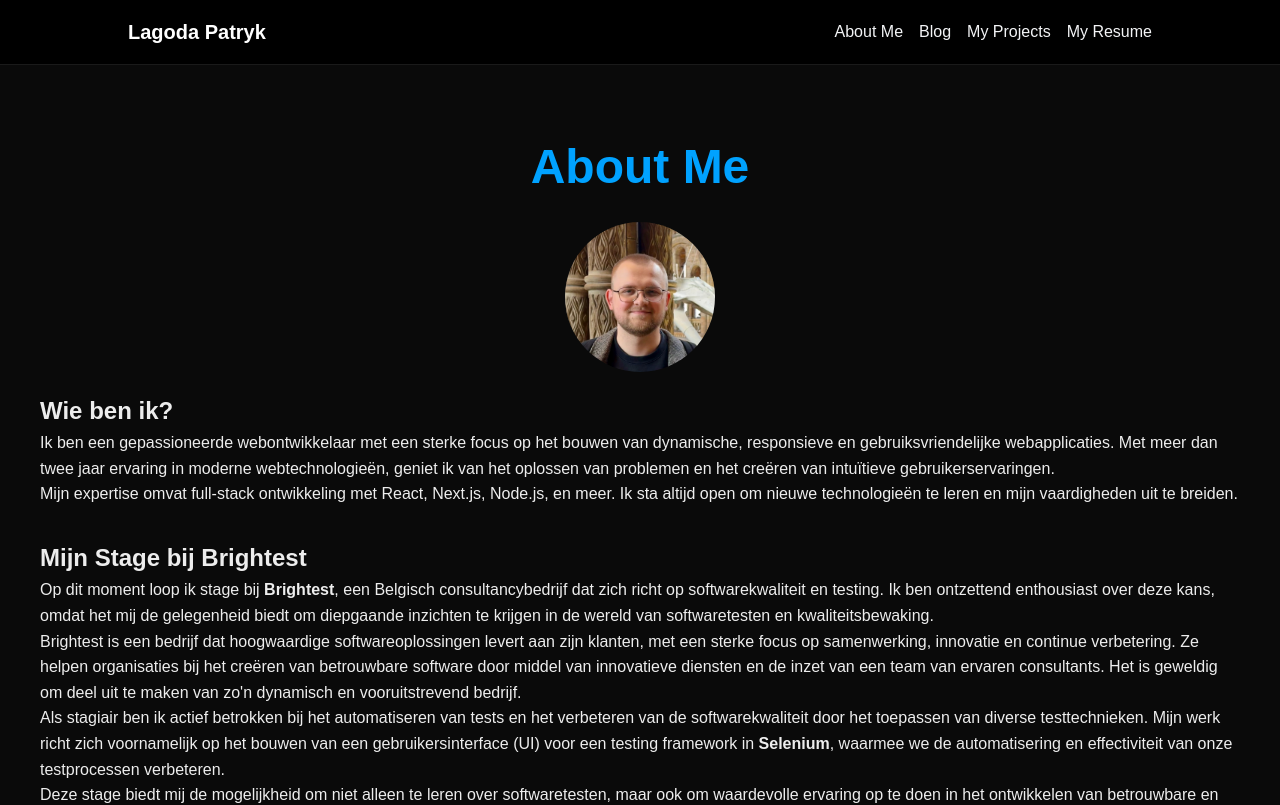
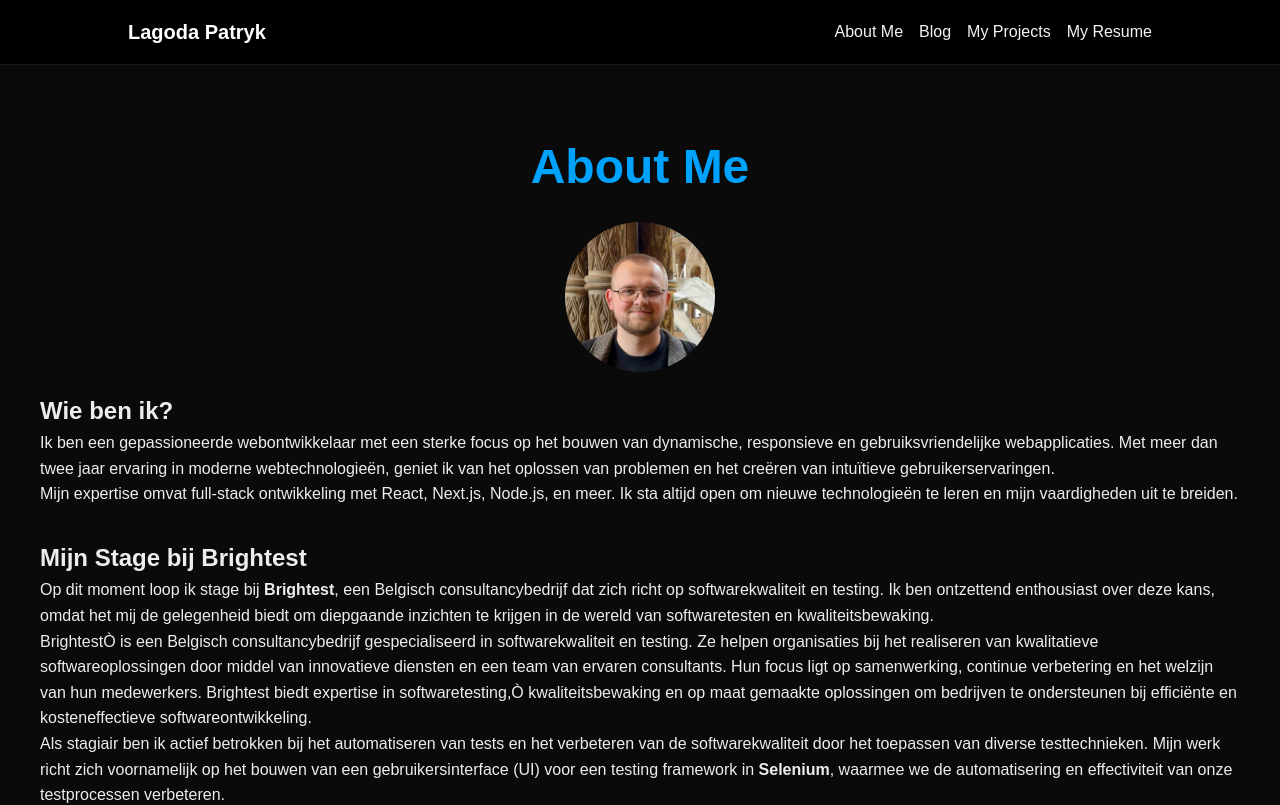
Before and after one commit to xdpatrykxd/portfolio-app, a Next.js app: page /about in a window 1280 px wide. Shown: the top 805 px of the page. Built offline with nearby package versions, Linux system fonts and the light colour scheme.

Commit message:
abaout changes

```diff
--- a/src/pages/about.tsx
+++ b/src/pages/about.tsx
@@ -74,13 +74,16 @@ export default function About() {
                     softwaretesten en kwaliteitsbewaking.
                   </p>
                   <p>
-                    Brightest is een bedrijf dat hoogwaardige
-                    softwareoplossingen levert aan zijn klanten, met een sterke
-                    focus op samenwerking, innovatie en continue verbetering. Ze
-                    helpen organisaties bij het creëren van betrouwbare software
-                    door middel van innovatieve diensten en de inzet van een
-                    team van ervaren consultants. Het is geweldig om deel uit te
-                    maken van zo'n dynamisch en vooruitstrevend bedrijf.
+                    BrightestÒ is een Belgisch consultancybedrijf
+                    gespecialiseerd in softwarekwaliteit en testing. Ze helpen
+                    organisaties bij het realiseren van kwalitatieve
+                    softwareoplossingen door middel van innovatieve diensten en
+                    een team van ervaren consultants. Hun focus ligt op
+                    samenwerking, continue verbetering en het welzijn van hun
+                    medewerkers. Brightest biedt expertise in softwaretesting,Ò
+                    kwaliteitsbewaking en op maat gemaakte oplossingen om
+                    bedrijven te ondersteunen bij efficiënte en kosteneffectieve
+                    softwareontwikkeling.
                   </p>
                   <p>
                     Als stagiair ben ik actief betrokken bij het automatiseren
@@ -143,7 +146,8 @@ export default function About() {
                             link={project.link}
                             onlineLink={project.onlineLink}
                             picture={project.picture}
-                        /></div>
+                          />
+                        </div>
                       ))}
                   </div>
                 </section>
```
Lines whose indentation alone changed are shown as unchanged.
